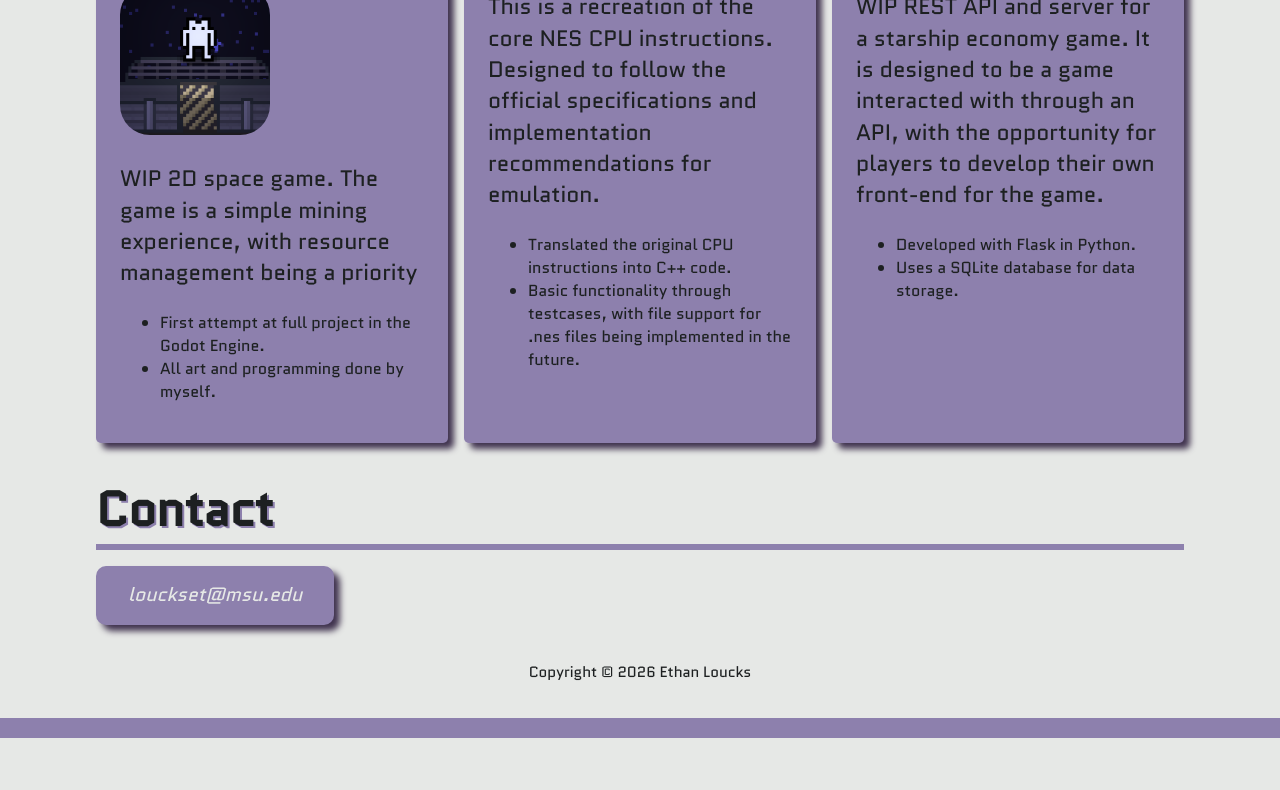
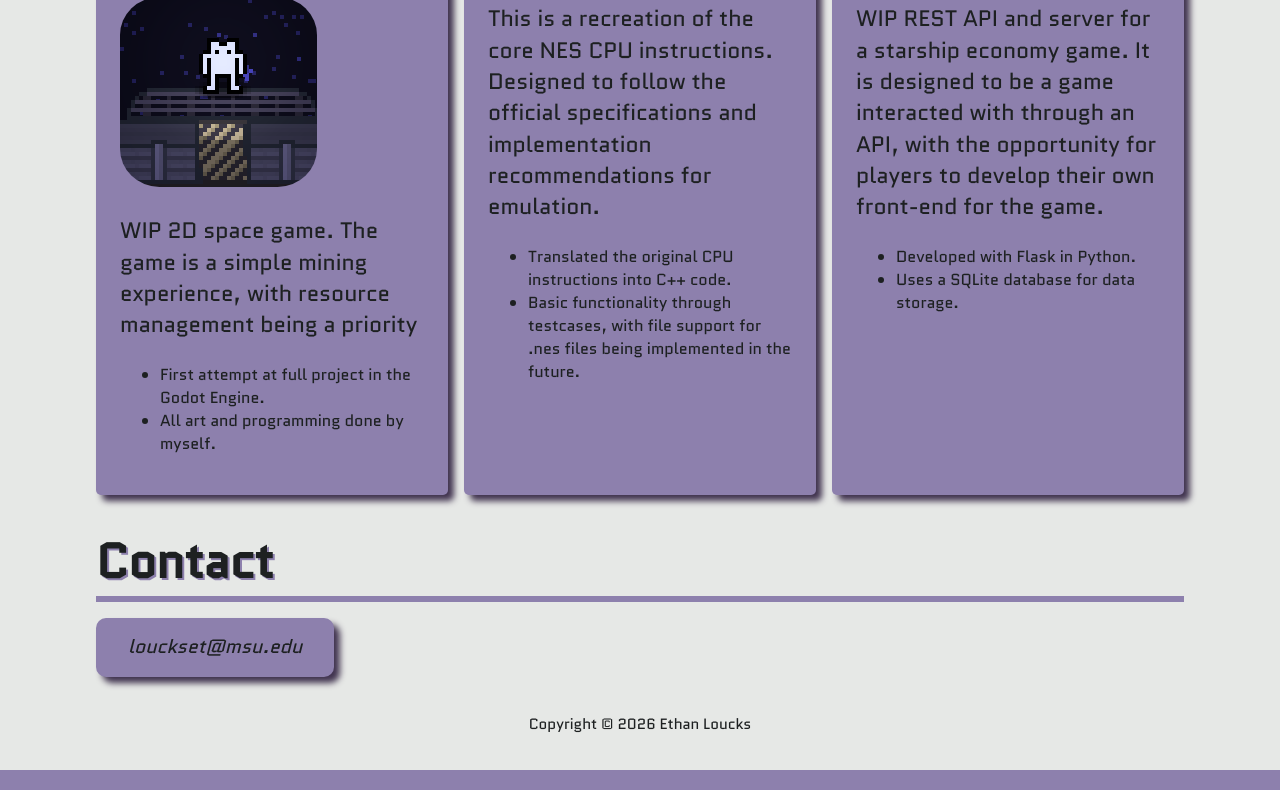
Before and after one commit to feather204/portfolio, a plain HTML site: page index.html in a window 1280 px wide. Shown: the part 1304-2094 px from the top of the page. Before the commit the page ends 2042 px from the top, so only its background shows below. Drawn offline with Linux system fonts and the light colour scheme.

Commit message:
Improved contrast of certain text elements

```diff
--- a/index.html
+++ b/index.html
@@ -32,7 +32,7 @@
             <h2 class="section-title">Projects</h2>
             <article class="project">
                 <h3><a href="https://github.com/feather204/space-game">Space-Game</a></h3>
-                <img src="images/space-game.png" alt="Screenshot from game" width="150" height="150">
+                <img src="images/space-game.png" alt="Screenshot from game" width="197" height="190">
                 <p>WIP 2D space game. The game is a simple mining experience, with resource management being a priority</p>
                 <ul>
                     <li>First attempt at full project in the Godot Engine.</li>
--- a/style.css
+++ b/style.css
@@ -3,7 +3,7 @@
     --secondary-bg: #8D80AD;
     --tertiary-bg: #40334f;
     --primary-text: #1d2021;
-    --highlight: #baa3ff;
+    --highlight: #683dec;
     --page-margin: 1rem;
 }
 
@@ -49,8 +49,8 @@ header {
 }
 
 #logo img {
-    width: 160px;
-    height: 110px;
+    width: 158.5px;
+    height: 122px;
     transition: transform 0.2s;
 }
 
@@ -233,7 +233,7 @@ main {
 }
 
 #contact p {
-    color: var(--primary-bg);
+    color: var(--primary-text);
     font-size: 1.2em;
     margin: 0;
 }
```
